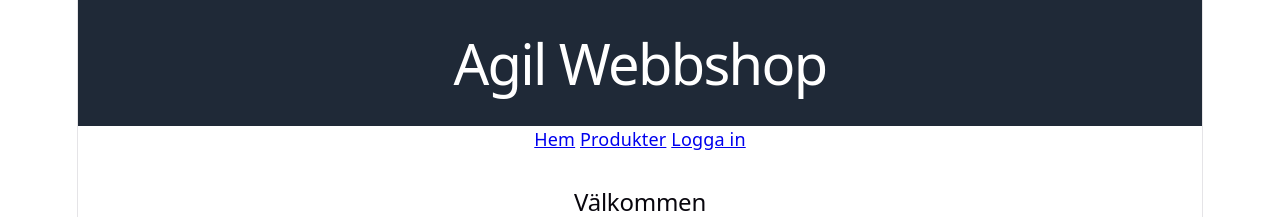
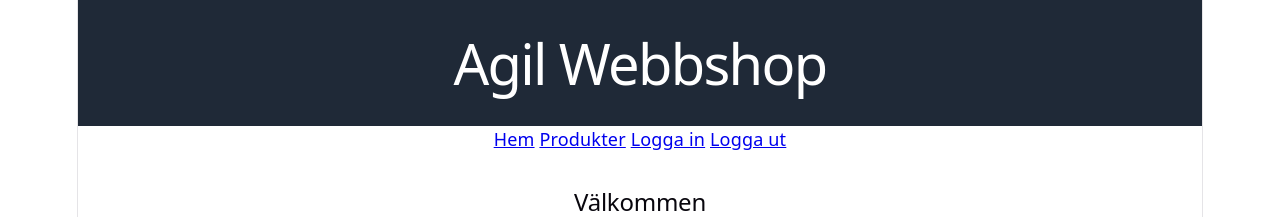
Before and after one commit to fabian-berencreutz/agil-webshop-frontend, a React (Vite) app: page / in a window 1280 px wide. Shown: the top 217 px of the page. Built offline with nearby package versions, Linux system fonts and the light colour scheme; no server answers.

Commit message:
Logga ut länk tillfällig

```diff
--- a/src/App.tsx
+++ b/src/App.tsx
@@ -6,7 +6,7 @@ import ProductsPage from "./pages/ProductsPage";
 import Header from "./components/Header";
 import Footer from "./components/Footer";
 
-import { isAdmin } from "./service/authService";
+import { isAdmin, logout } from "./service/authService";
 import ProtectedRoute from "./components/ProtectedRoute";
 import PrivatePage from "./pages/PrivatePage";
 import AddProductPage from "./pages/AddProductPage";
@@ -18,7 +18,7 @@ function App() {
       <Header />
       <nav>
         <Link to="/">Hem</Link> <Link to="/products">Produkter</Link>{" "}
-        <Link to="/login">Logga in</Link>
+        <Link to="/login">Logga in</Link> <Link to="/" onClick={logout}>Logga ut</Link>
       </nav>
 
       <main className="main">
```
